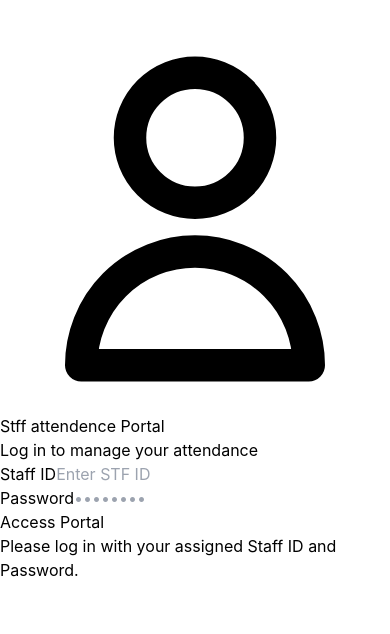
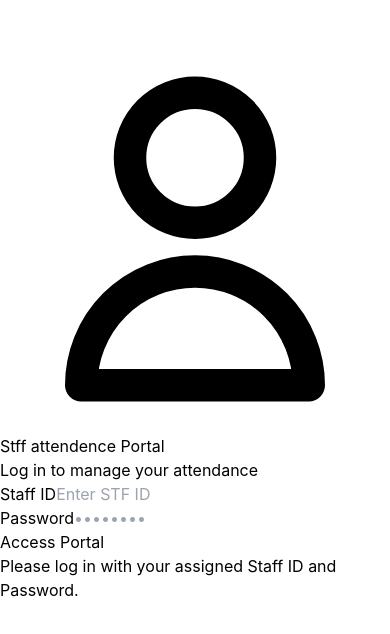
Before and after one commit to finanacesindhuja-commits/hr-attendance, a React (Vite) app in the folder frontend/: page /login in a window 390 px wide. Shown: the top 634 px of the page. Built offline with nearby package versions, Linux system fonts and the light colour scheme; no server answers.

Commit message:
Increase top padding further for mobile safe area

```diff
--- a/frontend/src/index.css
+++ b/frontend/src/index.css
@@ -14,7 +14,7 @@ body {
 }
 
 #root {
-  padding-top: max(env(safe-area-inset-top), 24px);
+  padding-top: calc(max(env(safe-area-inset-top), 24px) + 20px);
   padding-bottom: max(env(safe-area-inset-bottom), 16px);
 }
 
```
